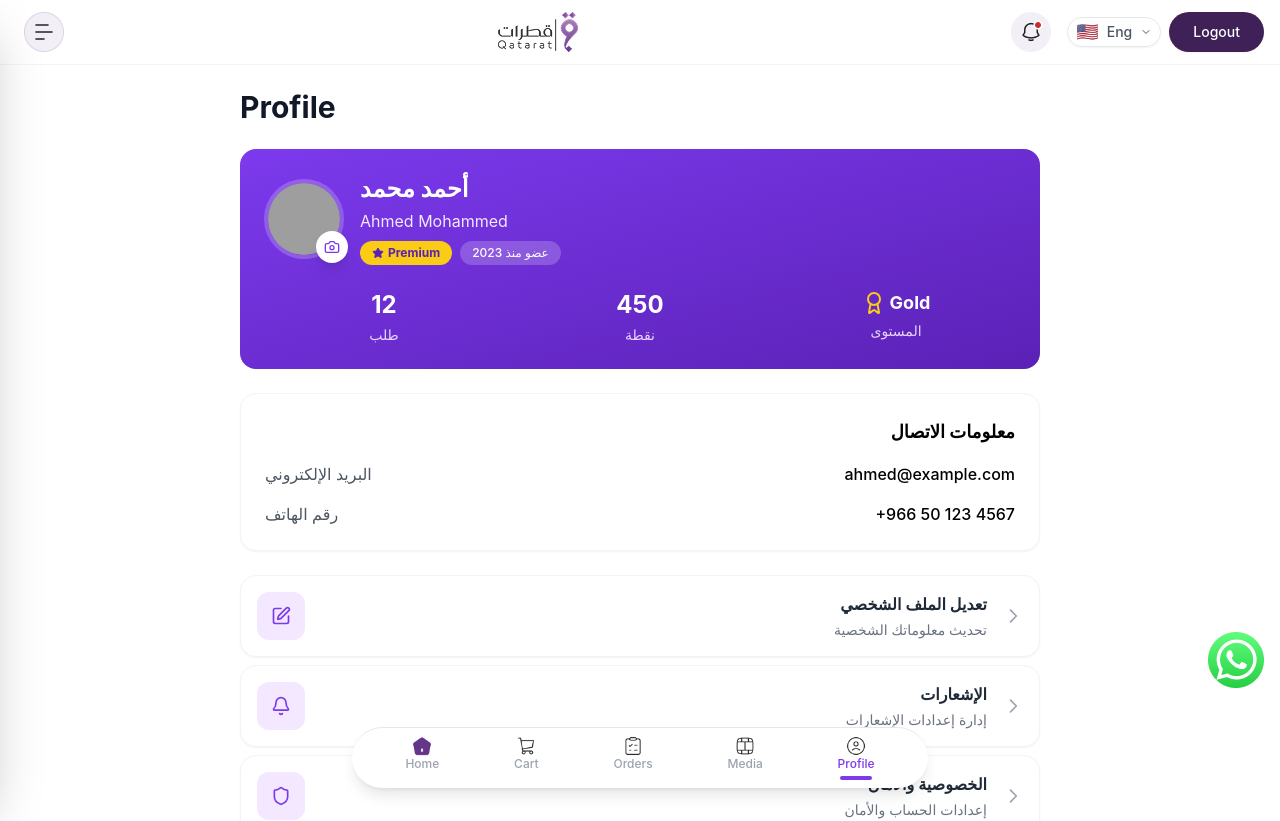
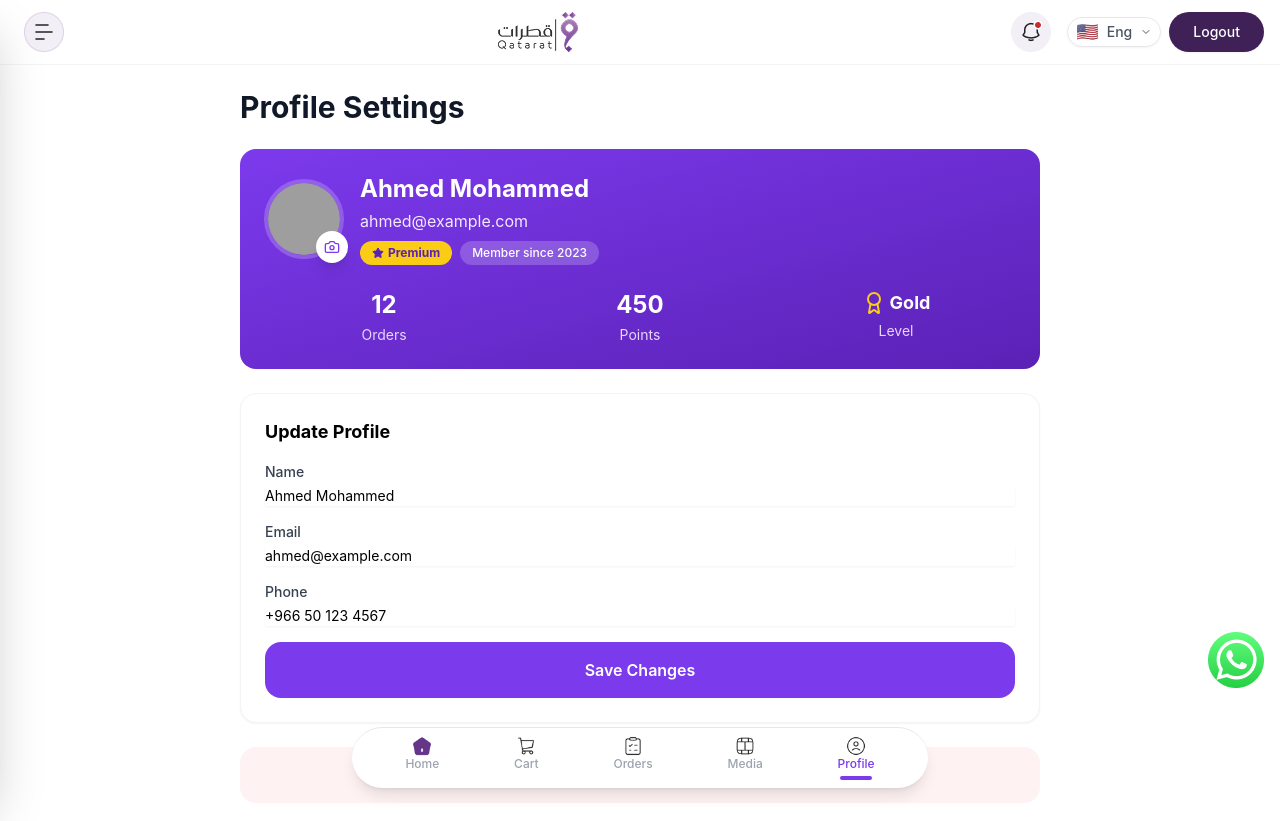
Before and after one commit to rakibul0310/sofof-tech-assessment, a React (Create React App) app: page /profile in a window 1280 px wide. Shown: the top 821 px of the page. Built offline with nearby package versions, Linux system fonts and the light colour scheme; grey boxes are pictures that could not be loaded.

Commit message:
fix profile page

```diff
--- a/package.json
+++ b/package.json
@@ -3,12 +3,14 @@
   "version": "0.1.0",
   "private": true,
   "dependencies": {
+    "formik": "^2.4.6",
     "lucide-react": "^0.522.0",
     "react": "^18.2.0",
     "react-dom": "^18.2.0",
     "react-router-dom": "^6.8.0",
     "react-scripts": "5.0.1",
-    "tailwindcss-animate": "^1.0.7"
+    "tailwindcss-animate": "^1.0.7",
+    "yup": "^1.6.1"
   },
   "scripts": {
     "start": "react-scripts start",
--- a/src/pages/Profile/Profile.js
+++ b/src/pages/Profile/Profile.js
@@ -1,22 +1,13 @@
 "use client";
 
-import {
-  Award,
-  Bell,
-  Camera,
-  Edit,
-  HelpCircle,
-  LogOut,
-  Settings,
-  Shield,
-  Star,
-} from "lucide-react";
+import { ErrorMessage, Field, Form, Formik } from "formik";
+import { Award, Camera, CheckCircle, LogOut, Star } from "lucide-react";
 import { useState } from "react";
+import * as Yup from "yup";
 
 const Profile = () => {
-  const [user] = useState({
-    name: "أحمد محمد",
-    nameEn: "Ahmed Mohammed",
+  const [user, setUser] = useState({
+    name: "Ahmed Mohammed",
     email: "ahmed@example.com",
     phone: "+966 50 123 4567",
     avatar: "/placeholder.svg?height=100&width=100",
@@ -29,59 +20,74 @@ const Profile = () => {
     },
   });
 
-  const menuItems = [
-    {
-      icon: <Edit className="w-5 h-5" />,
-      title: "تعديل الملف الشخصي",
-      subtitle: "تحديث معلوماتك الشخصية",
-      action: () => console.log("Edit profile"),
-    },
-    {
-      icon: <Bell className="w-5 h-5" />,
-      title: "الإشعارات",
-      subtitle: "إدارة إعدادات الإشعارات",
-      action: () => console.log("Notifications"),
-    },
-    {
-      icon: <Shield className="w-5 h-5" />,
-      title: "الخصوصية والأمان",
-      subtitle: "إعدادات الحساب والأمان",
-      action: () => console.log("Privacy"),
-    },
-    {
-      icon: <Settings className="w-5 h-5" />,
-      title: "الإعدادات",
-      subtitle: "إعدادات التطبيق العامة",
-      action: () => console.log("Settings"),
-    },
-    {
-      icon: <HelpCircle className="w-5 h-5" />,
-      title: "المساعدة والدعم",
-      subtitle: "الحصول على المساعدة",
-      action: () => console.log("Help"),
-    },
-  ];
+  const [avatarPreview, setAvatarPreview] = useState(user.avatar);
+  const [showToast, setShowToast] = useState(false); // State for toast visibility
+
+  const validationSchema = Yup.object({
+    name: Yup.string()
+      .required("Name is required")
+      .min(3, "Name must be at least 3 characters"),
+    email: Yup.string()
+      .email("Invalid email address")
+      .required("Email is required"),
+    phone: Yup.string()
+      .required("Phone number is required")
+      .matches(/^\+?[0-9\s\-]+$/, "Invalid phone number"),
+  });
+
+  const handleSubmit = (values, { setSubmitting }) => {
+    setTimeout(() => {
+      console.log("Form submitted:", values);
+      setUser((prev) => ({ ...prev, ...values }));
+      setSubmitting(false);
+
+      // Show success toast
+      setShowToast(true);
+      setTimeout(() => setShowToast(false), 3000); // Hide toast after 3 seconds
+    }, 1000);
+  };
+
+  const handleAvatarChange = (e) => {
+    const file = e.target.files[0];
+    if (file) {
+      const reader = new FileReader();
+      reader.onload = () => {
+        setAvatarPreview(reader.result);
+      };
+      reader.readAsDataURL(file);
+    }
+  };
 
   return (
-    <div className="px-4 py-6 space-y-6">
-      <h1 className="text-3xl font-bold text-gray-900">Profile</h1>
+    <div className="px-4 py-6 space-y-6 relative">
+      <h1 className="text-3xl font-bold text-gray-900">Profile Settings</h1>
 
       {/* Profile Header */}
       <div className="bg-gradient-to-br from-purple-600 to-purple-800 rounded-2xl p-6 text-white">
         <div className="flex items-center space-x-4 mb-6">
           <div className="relative">
             <img
-              src={user.avatar || "/placeholder.svg"}
+              src={avatarPreview}
               alt={user.name}
               className="w-20 h-20 rounded-full border-4 border-white/20"
             />
-            <button className="absolute -bottom-1 -right-1 bg-white p-2 rounded-full shadow-lg hover:shadow-xl transition-shadow">
+            <label
+              htmlFor="avatar"
+              className="absolute -bottom-1 -right-1 bg-white p-2 rounded-full shadow-lg hover:shadow-xl transition-shadow cursor-pointer"
+            >
               <Camera className="w-4 h-4 text-purple-600" />
-            </button>
+            </label>
+            <input
+              id="avatar"
+              type="file"
+              accept="image/*"
+              className="hidden"
+              onChange={handleAvatarChange}
+            />
           </div>
           <div className="flex-1">
             <h2 className="text-2xl font-bold mb-1">{user.name}</h2>
-            <p className="text-purple-100 mb-2">{user.nameEn}</p>
+            <p className="text-purple-100 mb-2">{user.email}</p>
             <div className="flex items-center space-x-2">
               {user.isPremium && (
                 <span className="bg-yellow-400 text-purple-800 px-3 py-1 rounded-full text-xs font-bold flex items-center space-x-1">
@@ -90,7 +96,7 @@ const Profile = () => {
                 </span>
               )}
               <span className="bg-white/20 px-3 py-1 rounded-full text-xs font-medium">
-                عضو منذ {new Date(user.memberSince).getFullYear()}
+                Member since {new Date(user.memberSince).getFullYear()}
               </span>
             </div>
           </div>
@@ -100,80 +106,123 @@ const Profile = () => {
         <div className="grid grid-cols-3 gap-4">
           <div className="text-center">
             <div className="text-2xl font-bold mb-1">{user.stats.orders}</div>
-            <div className="text-purple-200 text-sm">طلب</div>
+            <div className="text-purple-200 text-sm">Orders</div>
           </div>
           <div className="text-center">
             <div className="text-2xl font-bold mb-1">{user.stats.points}</div>
-            <div className="text-purple-200 text-sm">نقطة</div>
+            <div className="text-purple-200 text-sm">Points</div>
           </div>
           <div className="text-center">
             <div className="flex items-center justify-center mb-1">
               <Award className="w-6 h-6 text-yellow-400 mr-1" />
               <span className="text-lg font-bold">{user.stats.level}</span>
             </div>
-            <div className="text-purple-200 text-sm">المستوى</div>
+            <div className="text-purple-200 text-sm">Level</div>
           </div>
         </div>
       </div>
 
-      {/* Contact Info */}
+      {/* Update Profile Form */}
       <div className="bg-white rounded-2xl p-6 shadow-sm border border-gray-100">
-        <h3 className="font-bold text-lg mb-4 text-right">معلومات الاتصال</h3>
-        <div className="space-y-4">
-          <div className="flex items-center justify-between">
-            <span className="text-gray-600">البريد الإلكتروني</span>
-            <span className="font-medium">{user.email}</span>
-          </div>
-          <div className="flex items-center justify-between">
-            <span className="text-gray-600">رقم الهاتف</span>
-            <span className="font-medium">{user.phone}</span>
-          </div>
-        </div>
-      </div>
+        <h3 className="font-bold text-lg mb-4">Update Profile</h3>
+        <Formik
+          initialValues={{
+            name: user.name,
+            email: user.email,
+            phone: user.phone,
+          }}
+          validationSchema={validationSchema}
+          onSubmit={handleSubmit}
+        >
+          {({ isSubmitting }) => (
+            <Form className="space-y-4">
+              <div>
+                <label
+                  htmlFor="name"
+                  className="block text-sm font-medium text-gray-700"
+                >
+                  Name
+                </label>
+                <Field
+                  id="name"
+                  name="name"
+                  type="text"
+                  className="mt-1 block w-full rounded-md border-gray-300 shadow-sm focus:border-purple-500 focus:ring-purple-500 sm:text-sm"
+                />
+                <ErrorMessage
+                  name="name"
+                  component="div"
+                  className="text-red-500 text-sm mt-1"
+                />
+              </div>
 
-      {/* Menu Items */}
-      <div className="space-y-2">
-        {menuItems.map((item, index) => (
-          <button
-            key={index}
-            onClick={item.action}
-            className="w-full bg-white rounded-2xl p-4 shadow-sm border border-gray-100 hover:shadow-md transition-shadow"
-          >
-            <div className="flex items-center space-x-4">
-              <div className="w-12 h-12 bg-purple-100 rounded-xl flex items-center justify-center text-purple-600">
-                {item.icon}
+              <div>
+                <label
+                  htmlFor="email"
+                  className="block text-sm font-medium text-gray-700"
+                >
+                  Email
+                </label>
+                <Field
+                  id="email"
+                  name="email"
+                  type="email"
+                  className="mt-1 block w-full rounded-md border-gray-300 shadow-sm focus:border-purple-500 focus:ring-purple-500 sm:text-sm"
+                />
+                <ErrorMessage
+                  name="email"
+                  component="div"
+                  className="text-red-500 text-sm mt-1"
+                />
               </div>
-              <div className="flex-1 text-right">
-                <h4 className="font-semibold text-gray-800 mb-1">
-                  {item.title}
-                </h4>
-                <p className="text-sm text-gray-500">{item.subtitle}</p>
+
+              <div>
+                <label
+                  htmlFor="phone"
+                  className="block text-sm font-medium text-gray-700"
+                >
+                  Phone
+                </label>
+                <Field
+                  id="phone"
+                  name="phone"
+                  type="text"
+                  className="mt-1 block w-full rounded-md border-gray-300 shadow-sm focus:border-purple-500 focus:ring-purple-500 sm:text-sm"
+                />
+                <ErrorMessage
+                  name="phone"
+                  component="div"
+                  className="text-red-500 text-sm mt-1"
+                />
               </div>
-              <div className="text-gray-400">
-                <svg
-                  className="w-5 h-5"
-                  fill="none"
-                  stroke="currentColor"
-                  viewBox="0 0 24 24"
+
+              <div>
+                <button
+                  type="submit"
+                  disabled={isSubmitting}
+                  className="w-full bg-purple-600 text-white rounded-2xl p-4 font-semibold flex items-center justify-center space-x-2 hover:bg-purple-700 transition-colors"
                 >
-                  <path
-                    strokeLinecap="round"
-                    strokeLinejoin="round"
-                    strokeWidth={2}
-                    d="M9 5l7 7-7 7"
-                  />
-                </svg>
+                  {isSubmitting ? "Saving..." : "Save Changes"}
+                </button>
               </div>
-            </div>
-          </button>
-        ))}
+            </Form>
+          )}
+        </Formik>
       </div>
 
       {/* Logout Button */}
       <button className="w-full bg-red-50 text-red-600 rounded-2xl p-4 font-semibold flex items-center justify-center space-x-2 hover:bg-red-100 transition-colors">
         <LogOut className="w-5 h-5" />
-        <span>تسجيل الخروج</span>
+        <span>Logout</span>
       </button>
+
+      {/* Toast Notification */}
+      {showToast && (
+        <div className="fixed top-20 right-4 bg-green-100 text-green-800 px-4 py-3 rounded-lg shadow-lg flex items-center space-x-2">
+          <CheckCircle className="w-5 h-5" />
+          <span>Profile updated successfully!</span>
+        </div>
+      )}
     </div>
   );
 };
```
Also changed, not shown: 1 other file (tests, documents, lock files or other folders).
